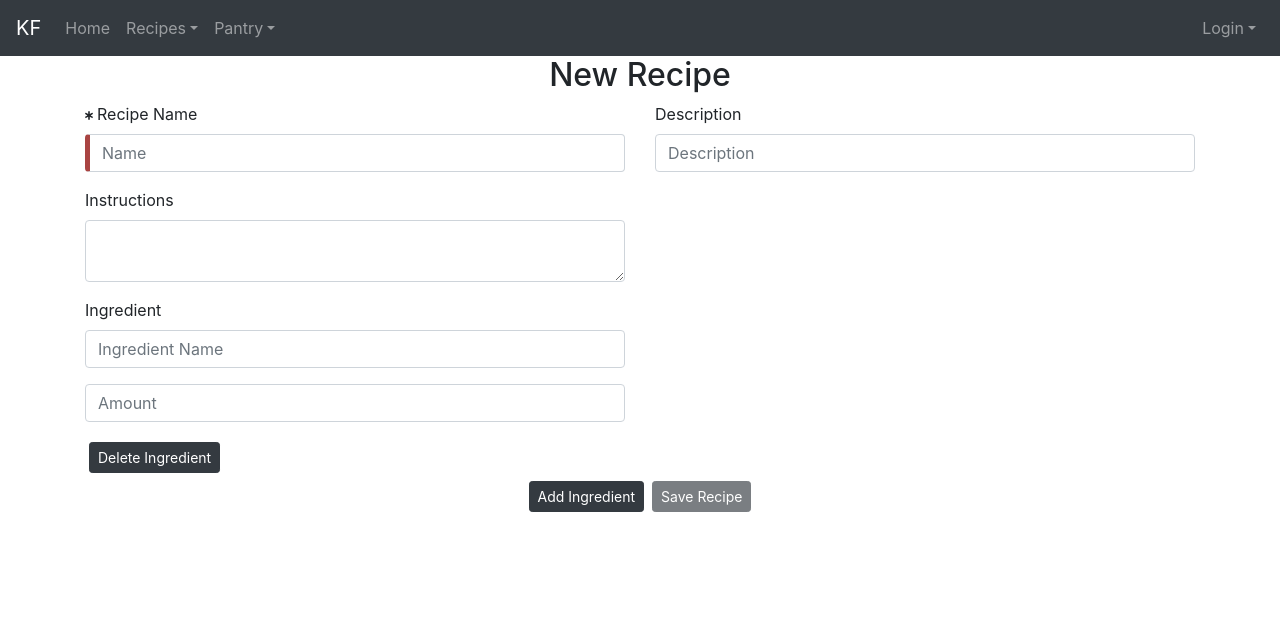
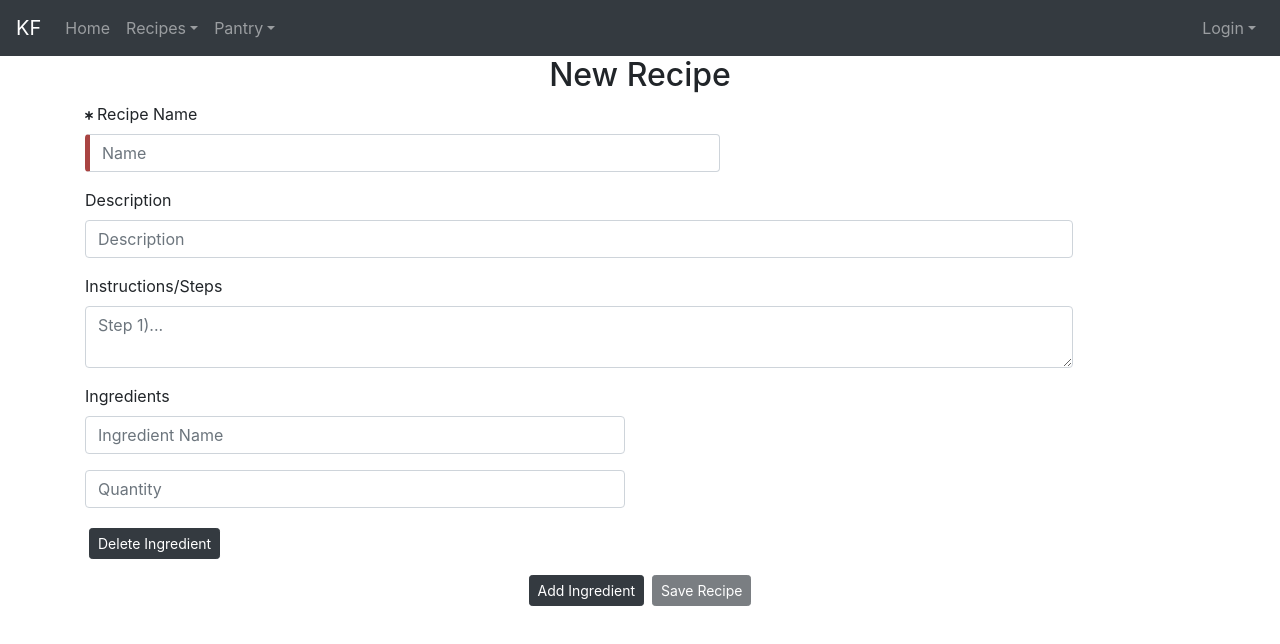
Before and after one commit to kozman31/kitchenfridgeui-new, a React (Create React App) app: page /addrecipe in a window 1280 px wide. Shown: the top 644 px of the page. Built offline with nearby package versions, Linux system fonts and the light colour scheme.

Commit message:
updated parser/recipes to match backend

```diff
--- a/package.json
+++ b/package.json
@@ -31,7 +31,7 @@
     "typescript": "3.7.2"
   },
   "scripts": {
-    "start": "set HTTPS=true&&react-scripts start",
+    "start": "set HTTPS=false&&react-scripts start",
     "build": "react-scripts build",
     "test": "react-scripts test",
     "eject": "react-scripts eject"
--- a/src/recipe/recipeForm.tsx
+++ b/src/recipe/recipeForm.tsx
@@ -1,7 +1,7 @@
 import React, { FormEvent,MouseEvent } from 'react';
 import FormInput from '../forms/formInput';
 import {API, registerFailed, registerSuccess}  from '../store/actions';
-import { FormControl, Col, Container } from 'react-bootstrap';
+import { FormControl, Col, Row, Container } from 'react-bootstrap';
 import { connect } from 'react-redux';
 import { parseInputToJSON, parseIngredientToJSON } from '../tools/jsonParsers';
 
@@ -40,8 +40,8 @@ class RecipeForm extends React.Component<Props,{}>  {
         validation:{
           rules:[
             {
-              test: /^[a-zA-Z0-9-_]+$/,
-              message: "What are you making?",
+              test: /^[a-zA-Z0-9-_ ]+$/,
+              message: "You need a recipe name",
             }
           ]
         },
@@ -65,12 +65,12 @@ class RecipeForm extends React.Component<Props,{}>  {
         elementType: 'textarea',
         elementConfig: {
           type: 'text',
-          placeholder: '',
+          placeholder: 'Step 1)...',
           name:'instructions',
           required:false,
         },
         value:'',
-        label:'Instructions',
+        label:'Instructions/Steps',
         touched: false,
         hasError:true,
         errorMsg:[],
@@ -78,7 +78,7 @@ class RecipeForm extends React.Component<Props,{}>  {
           rules:[
             {
               test: /^[a-zA-Z0-9-_]+$/,
-              message: "What are you making?",
+              message: "You can't make an omlette if you don't crack some eggs",
             }
           ]
         },
@@ -93,7 +93,7 @@ class RecipeForm extends React.Component<Props,{}>  {
         required:false,
       },
       value:'',
-      label:'Ingredient',
+      label:'',
     }],
     onChange:(event:FormEvent<FormControl & HTMLInputElement>)=>this.handleChange(event),
     addIngredient:(event:MouseEvent<MouseEvent & HTMLInputElement>)=>this.addIngredient(event),
@@ -164,7 +164,7 @@ class RecipeForm extends React.Component<Props,{}>  {
         required:false,
       },
     value:'',
-    label:'Ingredient ',
+    label:'',
   })
 
     this.setState({ingredientList:ingredientList});
@@ -190,9 +190,9 @@ class RecipeForm extends React.Component<Props,{}>  {
         ...form[key]
       })
     }
-    let ingrientsElement =   <div className="row">
+    let ingrientsElement =   <Row>
         { ingredientList.map((item:ingredient, index:number)=>{
-            return <Col key={index} className="justify-content-md-center col-6">
+            return <Col key={index} className="justify-content-md-center col-6 mt-2">
             <FormInput elementType="input"
                         onChange={(event:FormEvent<FormControl & HTMLInputElement>)=>this.state.updateIngredient(event, index)}
                         elementConfig={{...item.elementConfig, name:"ingredientName", placeholder: 'Ingredient Name'}}
@@ -201,7 +201,7 @@ class RecipeForm extends React.Component<Props,{}>  {
                         />
             <FormInput elementType="input"
                         onChange={(event:FormEvent<FormControl & HTMLInputElement>)=>this.state.updateIngredient(event, index)}
-                        elementConfig={{...item.elementConfig, name:"ingredientAmount", placeholder: 'Amount'}}
+                        elementConfig={{...item.elementConfig, name:"ingredientAmount", placeholder: 'Quantity'}}
                         value={item.ingredientAmount}
                         label=''
                         />
@@ -209,19 +209,28 @@ class RecipeForm extends React.Component<Props,{}>  {
           </Col>
         })
         }
-        </div>;
+        </Row>;
 
     let formElement = <form name="registrationForm" onSubmit={this.handleSubmit}>
                 <div className="row">
         { formArray.map((el)=>{
-                return <Col key={el.key} className="justify-content-md-center col-6">
-                          <FormInput elementType={el.elementType} onChange={this.state.onChange} hasError={el.hasError} errorMsg={el.errorMsg} touched={el.touched} elementConfig={el.elementConfig} value={el.value} label={el.label}/>
-                        </Col>
+          if( el.key == 'instructions' || el.key == 'description' )
+            return <Row key={el.key} className="col-12">
+                    <Col className="justify-content-md-center col-11">
+                      <FormInput elementType={el.elementType} onChange={this.state.onChange} hasError={el.hasError} errorMsg={el.errorMsg} touched={el.touched} elementConfig={el.elementConfig} value={el.value} label={el.label}/>
+                    </Col>
+                    </Row>
+          else
+            return <Col key={el.key} className="justify-content-md-center col-7">
+                      <FormInput elementType={el.elementType} onChange={this.state.onChange} hasError={el.hasError} errorMsg={el.errorMsg} touched={el.touched} elementConfig={el.elementConfig} value={el.value} label={el.label}/>
+                    </Col>
+
           })
         }
         </div>
+        <Row className="col-12">Ingredients</Row>
         {ingrientsElement}
-        <div className="form-group text-center">
+        <div className="form-group text-center mt-2">
           <input type="button"  className="btn btn-dark btn-sm m-1" onClick={this.state.addIngredient} value="Add Ingredient" />
           <input type="submit" disabled={this.state.formHasError()} className="btn btn-dark btn-sm m-1" value="Save Recipe" />
         </div>
@@ -243,7 +252,7 @@ const mapDispatchToProps = (dispatch:any) =>{
     saveRecipe: (recipeData:any) => {
 
         dispatch({type: API, payload:{
-          url:'/saverecipe',
+          url:'/addRecipe',
           method:'POST',
           data:{...recipeData},
           accessToken:'',
--- a/src/tools/jsonParsers.tsx
+++ b/src/tools/jsonParsers.tsx
@@ -7,9 +7,9 @@ export const parseInputToJSON =(data: any) => {
   }
 
   export const parseIngredientToJSON =(data: any) => {
-    let ingredientList:{[index:string]:any}={};
+    let ingredientList=[];
     for(let key in data){
-      ingredientList[key]= {ingredientName:data[key].ingredientName, ingredientAmount:data[key].ingredientAmount};
+      ingredientList.push({name:data[key].ingredientName, quantity:data[key].ingredientAmount});
     }
     return ingredientList;
   }
```
